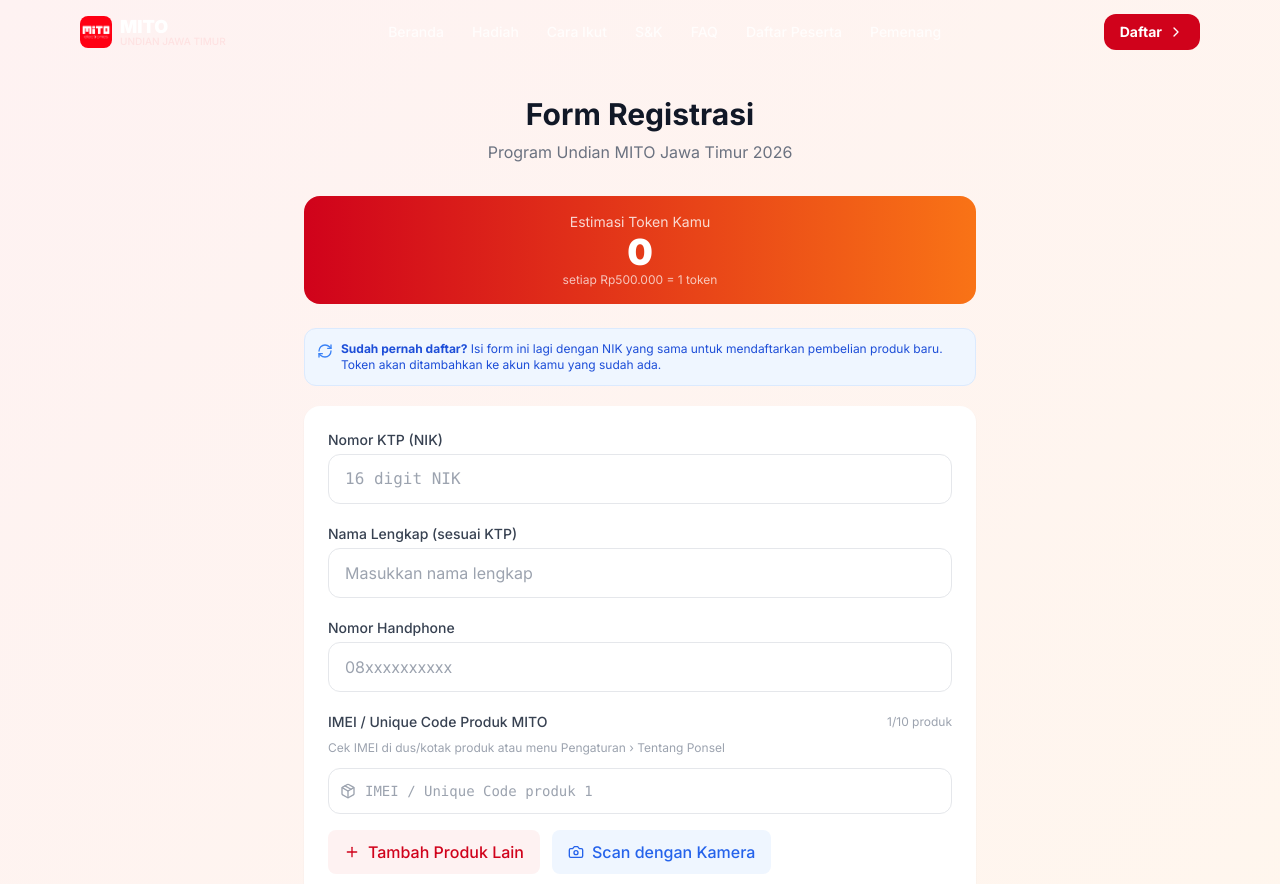
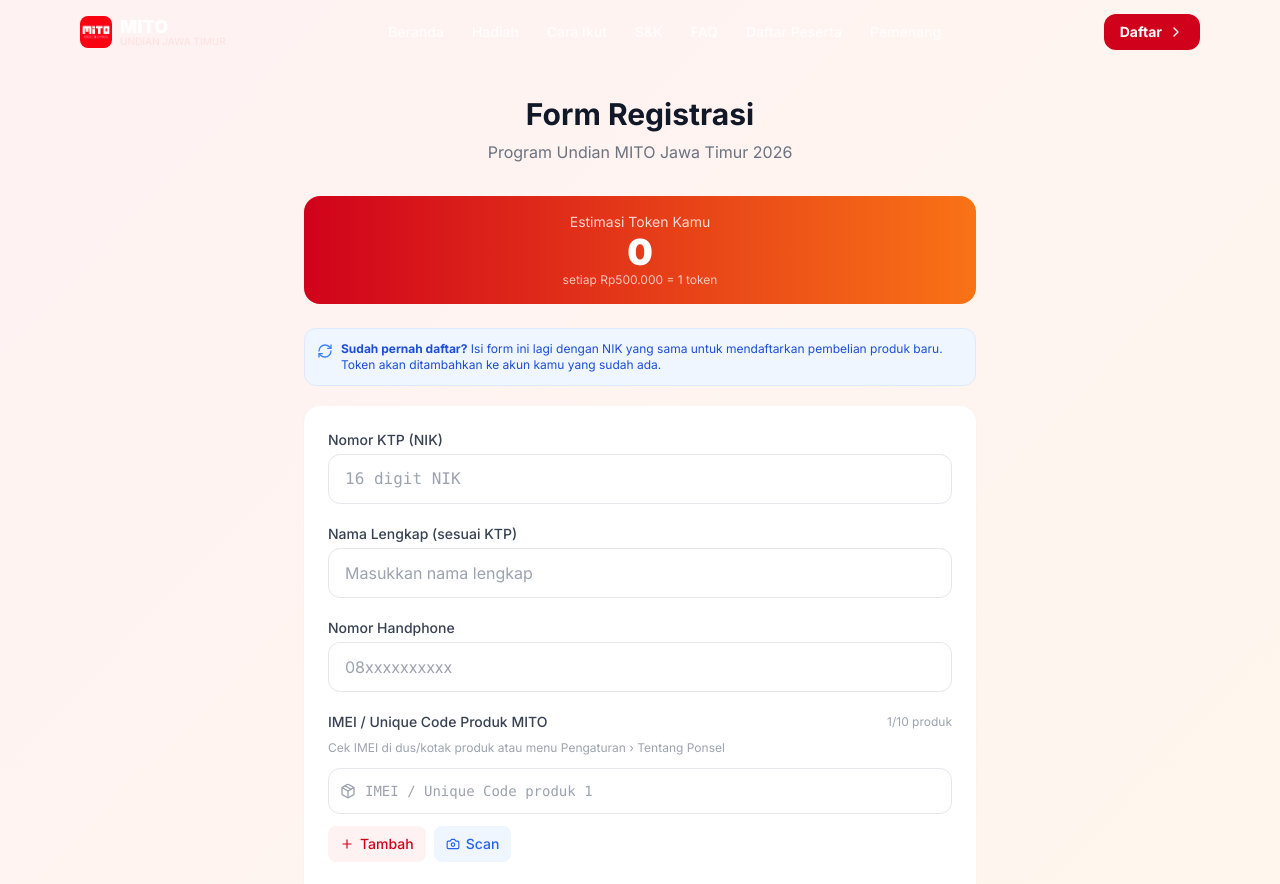
Before and after one commit to danielpratama23/mito-undian, a React (Vite) app in the folder frontend/: page /registrasi in a window 1280 px wide. Shown: the top 884 px of the page. Built offline with nearby package versions, Linux system fonts and the light colour scheme.

Commit message:
[FIX] Reduce button size - smaller padding and text

```diff
--- a/frontend/src/pages/Registrasi.jsx
+++ b/frontend/src/pages/Registrasi.jsx
@@ -492,23 +492,23 @@
                 </div>
               ))}
             </div>
-            <div className="flex gap-3 mt-4">
+            <div className="flex gap-2 mt-3">
               {fields.length < 10 && (
                 <button
                   type="button"
                   onClick={() => append({ value: '' })}
-                  className="flex items-center gap-2 px-4 py-2.5 bg-red-50 hover:bg-red-100 text-mito-red rounded-lg font-medium transition-colors"
+                  className="flex items-center gap-1.5 px-3 py-2 bg-red-50 hover:bg-red-100 text-mito-red rounded-lg text-sm font-medium transition-colors"
                 >
-                  <Plus className="w-4 h-4" /> Tambah Produk Lain
+                  <Plus className="w-3.5 h-3.5" /> Tambah
                 </button>
               )}
               <button
                 type="button"
                 onClick={startScan}
                 disabled={scanning || fields.length >= 10}
-                className="flex items-center gap-2 px-4 py-2.5 bg-blue-50 hover:bg-blue-100 text-blue-600 rounded-lg font-medium transition-colors disabled:opacity-50 disabled:cursor-not-allowed"
+                className="flex items-center gap-1.5 px-3 py-2 bg-blue-50 hover:bg-blue-100 text-blue-600 rounded-lg text-sm font-medium transition-colors disabled:opacity-50 disabled:cursor-not-allowed"
               >
-                <Camera className="w-4 h-4" /> Scan dengan Kamera
+                <Camera className="w-3.5 h-3.5" /> Scan
               </button>
             </div>
             {errors.imeiItems && !Array.isArray(errors.imeiItems) && (
```
